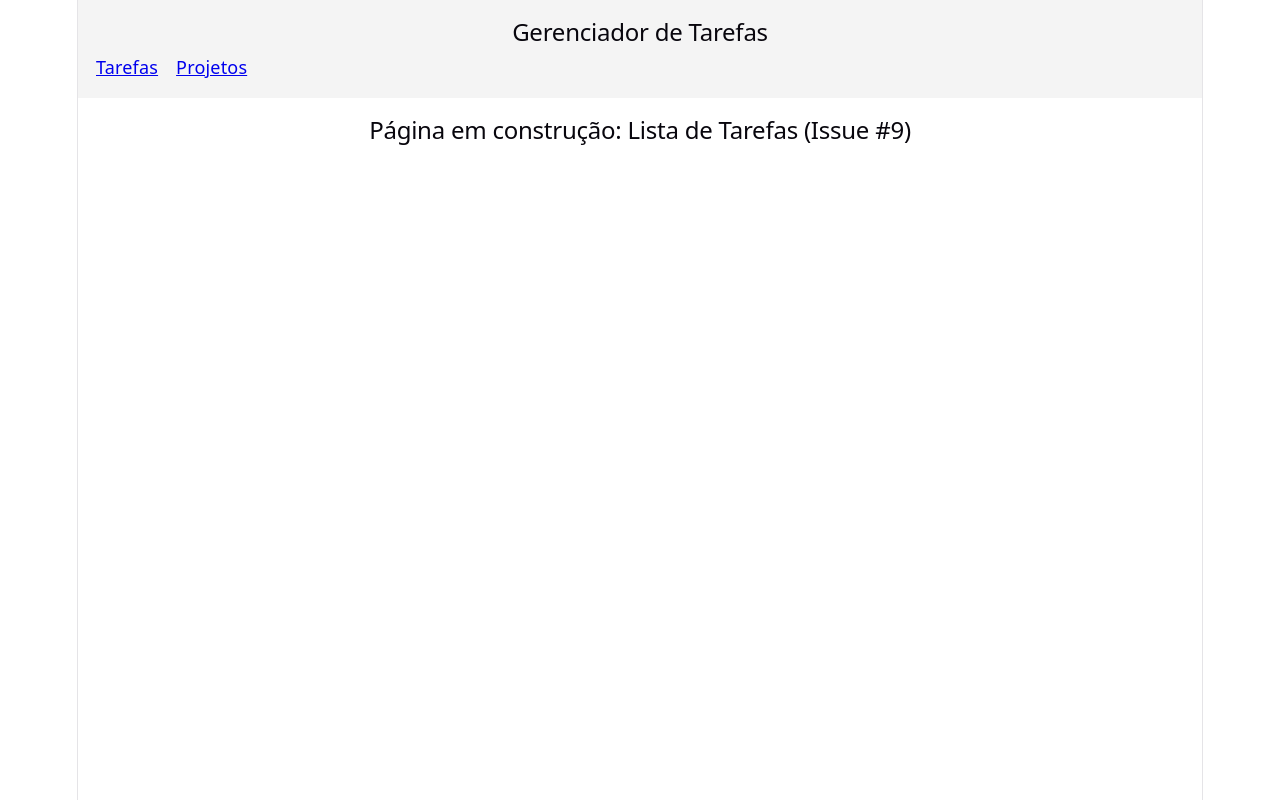
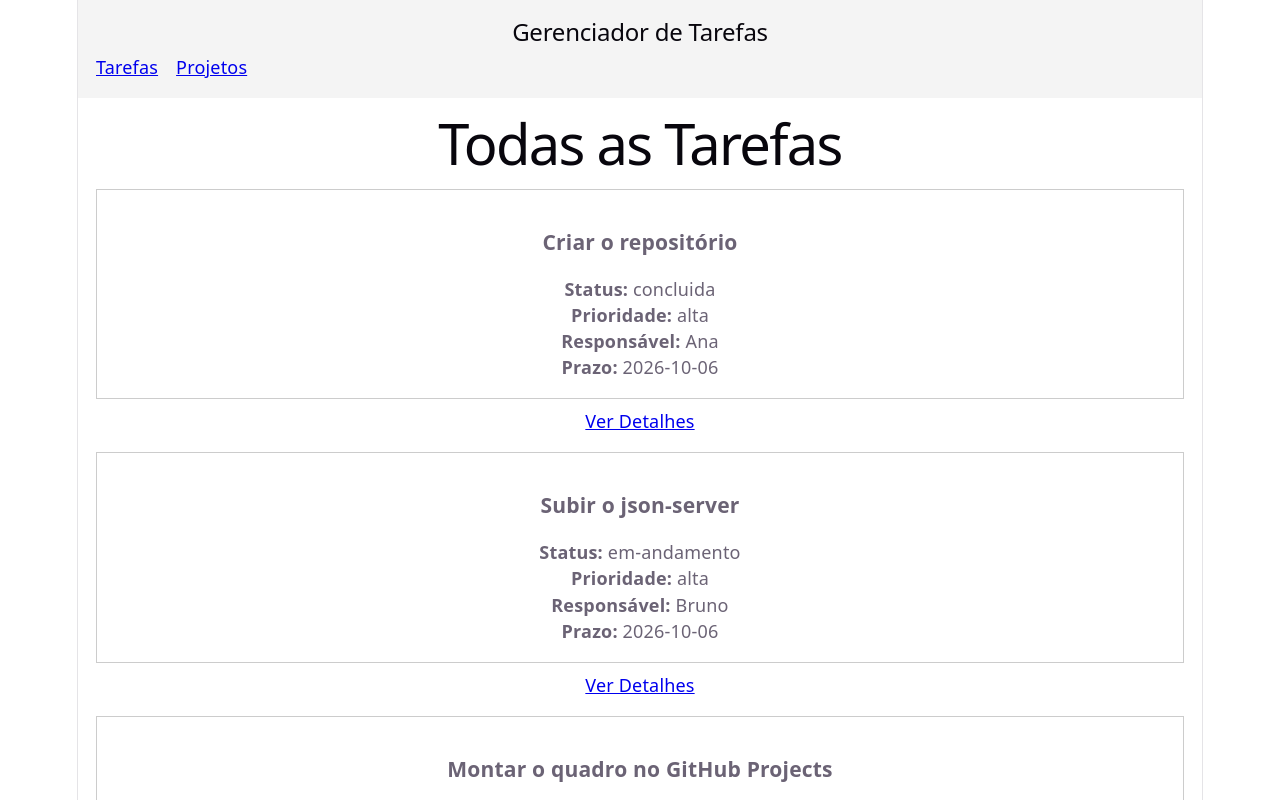
Before and after one commit to reginaldoandrade-inf/Desenvolvimento-FrontEnd-5N-Deploy, a React (Vite) app: page / in a window 1280 px wide. Shown: the top 800 px of the page. Built offline with nearby package versions, Linux system fonts and the light colour scheme; data requests are answered from the project's data file.

Commit message:
feat: Criar a tela de lista de tarefas

```diff
--- a/src/pages/ListaTarefas.tsx
+++ b/src/pages/ListaTarefas.tsx
@@ -1,3 +1,41 @@
+import { useEffect, useState } from 'react';
+import { Link } from 'react-router-dom';
+import { listarTarefas } from '../services/api';
+import { TarefaCard } from '../components/TarefaCard';
+import type { Tarefa } from '../tipos';
+
 export function ListaTarefas() {
-  return <h2>Página em construção: Lista de Tarefas (Issue #9)</h2>;
+  const [tarefas, setTarefas] = useState<Tarefa[]>([]);
+  const [carregando, setCarregando] = useState(true);
+  const [erro, setErro] = useState<string | null>(null);
+
+  useEffect(() => {
+    listarTarefas()
+      .then((dados) => setTarefas(dados))
+      .catch((err) => {
+        console.error(err);
+        setErro('Erro ao carregar a lista de tarefas.');
+      })
+      .finally(() => setCarregando(false));
+  }, []);
+
+  if (carregando) return <p>Carregando tarefas...</p>;
+  if (erro) return <p style={{ color: 'red' }}>{erro}</p>;
+
+  return (
+    <div>
+      <h1>Todas as Tarefas</h1>
+
+      {tarefas.length === 0 ? (
+        <p>Nenhuma tarefa encontrada.</p>
+      ) : (
+        tarefas.map((tarefa) => (
+          <div key={tarefa.id} style={{ marginBottom: '1rem' }}>
+            <TarefaCard tarefa={tarefa} />
+            <Link to={`/tarefas/${tarefa.id}`}>Ver Detalhes</Link>
+          </div>
+        ))
+      )}
+    </div>
+  );
 }
```
